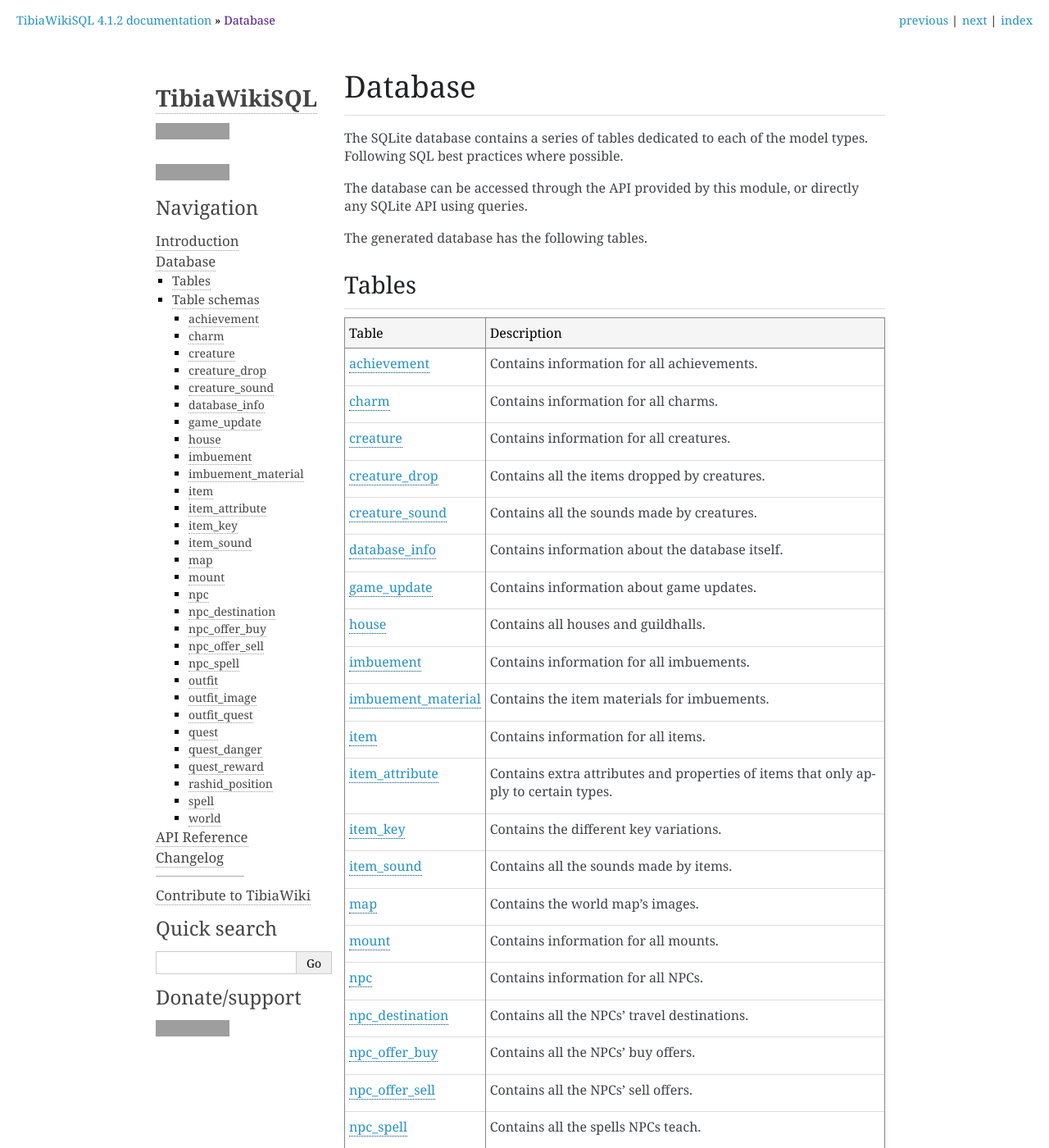
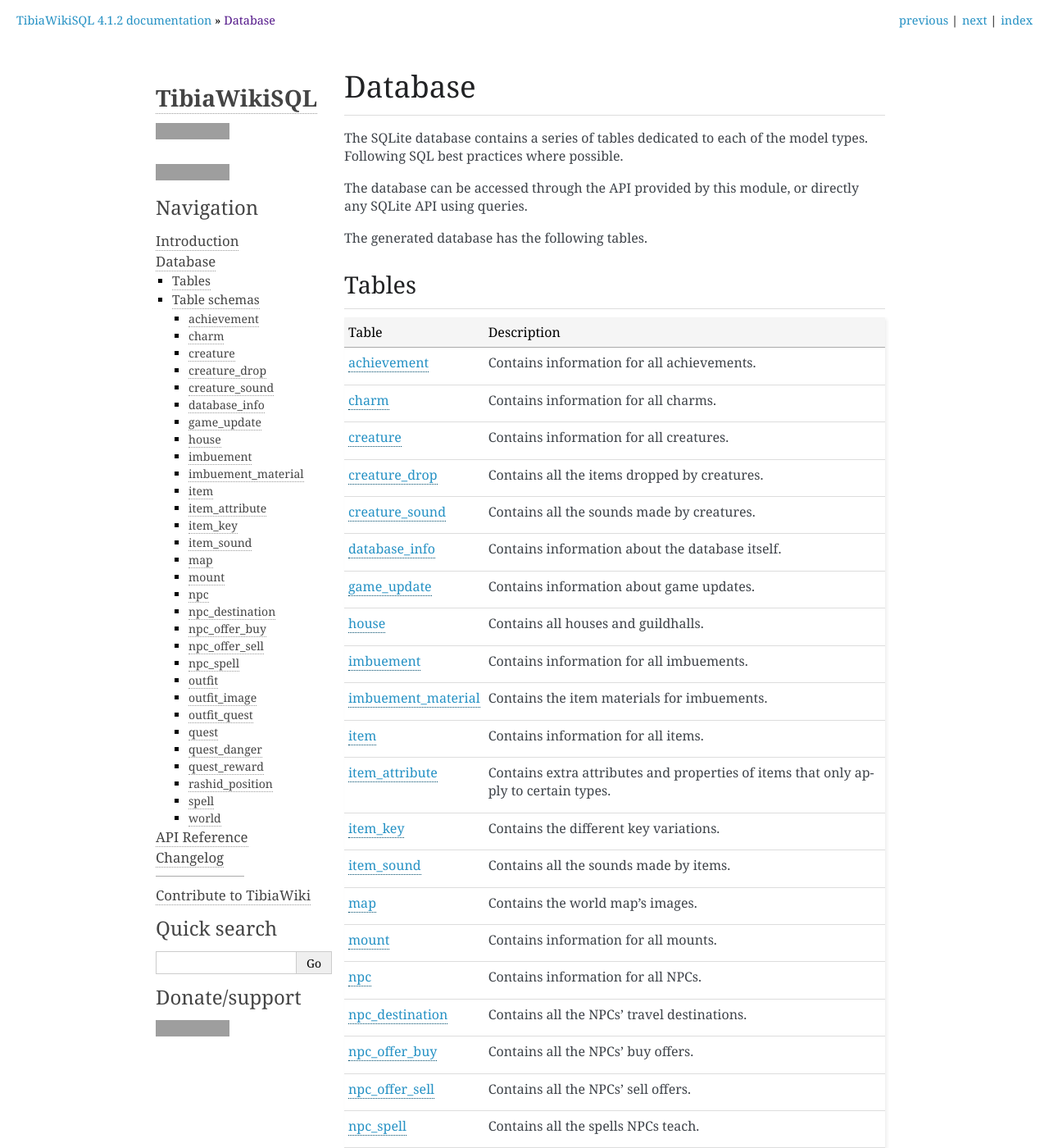
Before and after one commit to Galarzaa90/tibiawiki-sql, a Sphinx documentation site: the page built from docs/schema.rst, in a window 1280 px wide and 1400 px high. Shown: the whole window at 82% size. Built offline with Sphinx 7.4.7, drawn with Linux system fonts in a browser that asks for light colours; grey boxes are pictures that could not be loaded.

Commit message:
Documentation site style improvements

```diff
--- a/docs/_static/custom.css
+++ b/docs/_static/custom.css
@@ -1,3 +1,4 @@
+
 body {
     font-family: 'Georgia', 'Yu Gothic', 'Noto Sans CJK JP Regular', serif;
     font-size: 16px;
@@ -148,6 +149,14 @@
     padding: 1px 10px;
 }
 
+.sig {
+    font-size: 90%;
+}
+
+.viewcode-link {
+    font-size: 90%;
+}
+
 /* Code Blocks */
 pre {
     background-color: #f5f5f5;
@@ -182,7 +191,19 @@
 
 /* Tables */
 table.docutils {
-  width: 100%;
+    margin-top: 10px;
+    margin-bottom: 10px;
+    border: 0;
+    border-collapse: collapse;
+    width: 100%;
+}
+
+table.docutils td, table.docutils th {
+    padding: 1px 8px 1px 5px;
+    border-top: 0;
+    border-left: 0;
+    border-right: 0;
+    border-bottom: 1px solid #aaa;
 }
 
 table.docutils.footnote {
```
Also changed, not shown: 3 other files.
